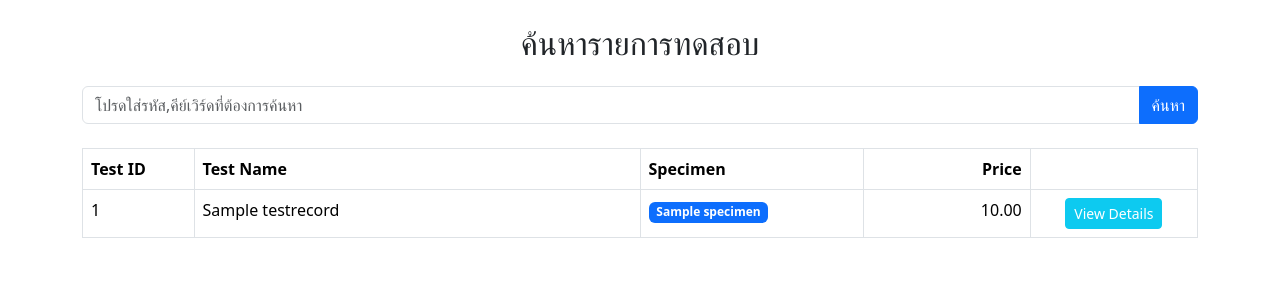
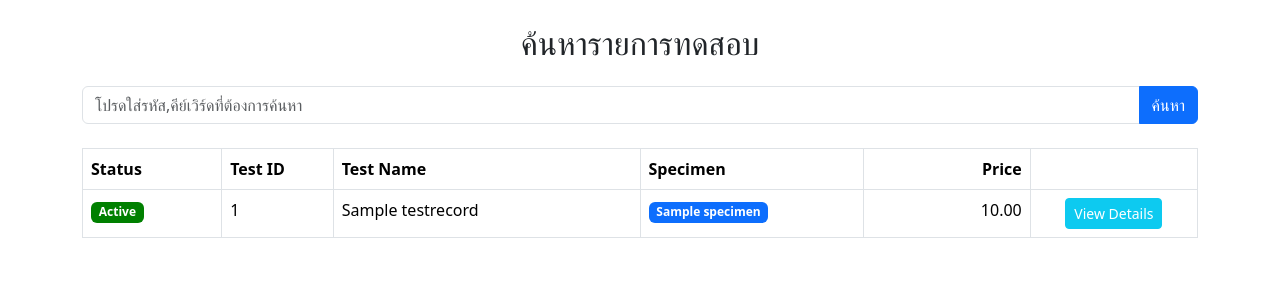
Before and after one commit to kjirachaya/search_search, a Django app: page /search/ in a window 1280 px wide. Shown: the top 300 px of the page. Run offline with Django 4.2, Linux system fonts and the light colour scheme; tables that the repository leaves empty hold one stand-in row (values such as "Sample post"); grey boxes marked "Sample" are stand-in pictures; some libraries are stand-ins or nearby versions.

Commit message:
Add is_active field to models and update ui

```diff
--- a/search_search/searchprograms/models.py
+++ b/search_search/searchprograms/models.py
@@ -37,6 +37,7 @@ class TestRecord(models.Model):
     specimen = models.ManyToManyField(Specimen, null=True, blank=True)
     principle = models.ManyToManyField(Principle, null=True, blank=True)
     container = models.ManyToManyField(Container, null=True, blank=True)
+    is_active = models.BooleanField(default=True)
 
     def __str__(self):
         return self.test_id + " - " + self.test_name
--- a/search_search/searchprograms/templates/search.html
+++ b/search_search/searchprograms/templates/search.html
@@ -25,6 +25,7 @@
     <table class="table table-bordered">
         <thead>
             <tr>
+                <th>Status</th>
                 <th style="width:10%;">Test ID</th>
                 <th>Test Name</th>
                 <th style="width:20%;">Specimen</th>
@@ -35,16 +36,29 @@
         <tbody>
             {% for record in results %}
             <tr>
+                {% if record.is_active %}
+                <td><span class="badge bg-primary" style="background-color:green !important;text-align:center;">Active</span></td>
+                {% else %}
+                <td><span class="badge bg-primary" style="background-color:red !important;text-align:center;">Inactive</span></td>
+                {% endif %}
                 <td style="width:10%;">{{ record.test_id }}</td>
                 <td>{{ record.test_name }}</td>
                 <td style="width:20%;">
                     {% for specimen in record.specimen.all %}
+                        {% if record.is_active %}
                         <span class="badge bg-primary">{{ specimen.name }}</span>
+                        {% else %}
+                        <span class="badge bg-primary" style="background-color:#4B4B4B !important;">{{ specimen.name }}</span>
+                        {% endif %}
                     {% endfor %}
                 </td>
                 <td style="width:15%;text-align:right;">{{ record.price }}</td>
                 <td style="width:15%;text-align:center;">
+                    {% if record.is_active %}
                     <button style="color:white;"class="btn btn-info btn-sm" data-bs-toggle="modal" data-bs-target="#detailModal{{ forloop.counter }}">
+                    {% else %}
+                    <button style="color:white;background-color:#bab8b8;border-color:#bab8b8;"class="btn btn-info btn-sm" data-bs-toggle="modal" data-bs-target="#detailModal{{ forloop.counter }}">
+                    {% endif %}
                         View Details
                     </button>
                 </td>
@@ -64,6 +78,11 @@
                 </div>
                 <div class="modal-body">
                     <table class="table table-striped">
+                        {% if record.is_active %}
+                        <tr><th>Status</th><td><span class="badge bg-primary" style="background-color:green !important;text-align:center;">Active</span></td><tr>
+                        {% else %}
+                        <tr><th>Status</th><td><span class="badge bg-primary" style="background-color:red !important;text-align:center;">Inactive</span></td><tr>
+                        {% endif %}
                         <tr><th>Test ID</th><td>{{ record.test_id }}</td></tr>
                         <tr><th>ชนิดสิ่งส่งตรวจ</th>
                             <td>
```
